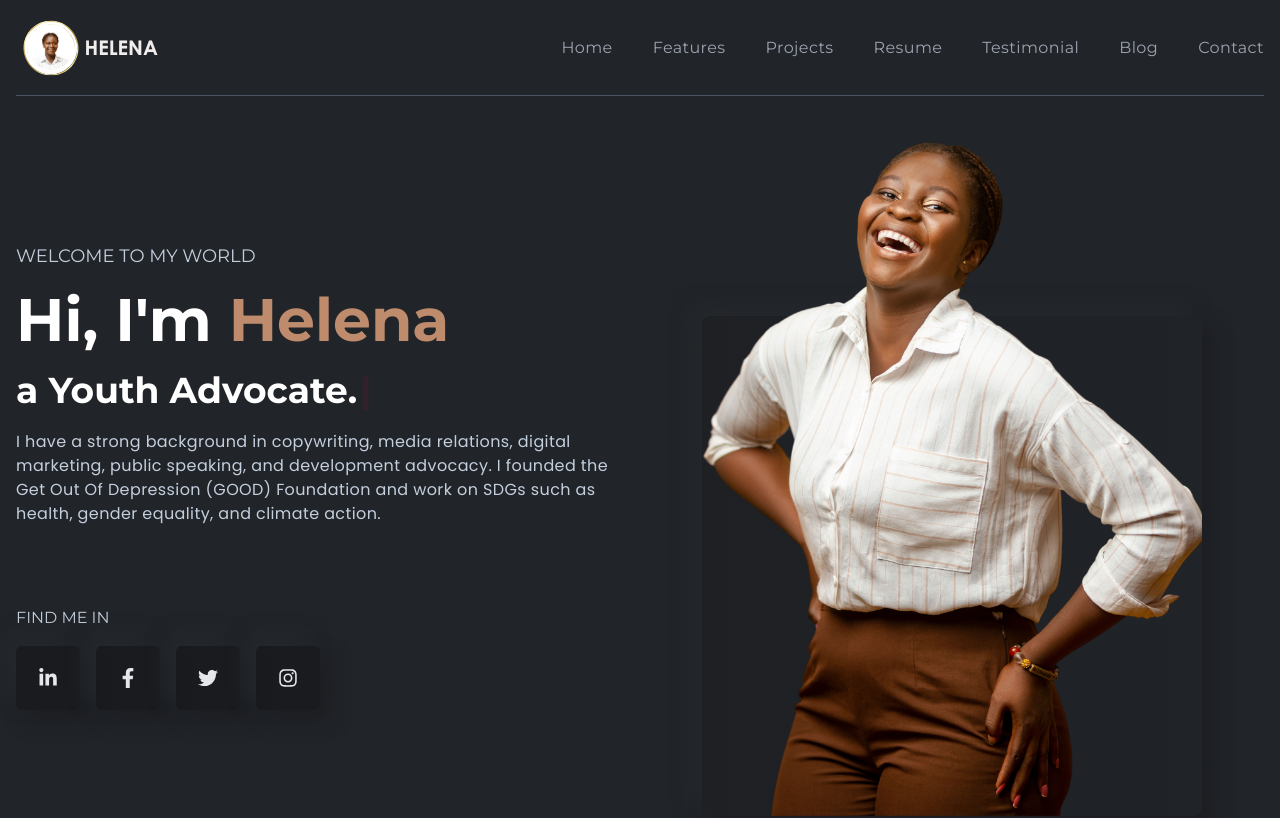
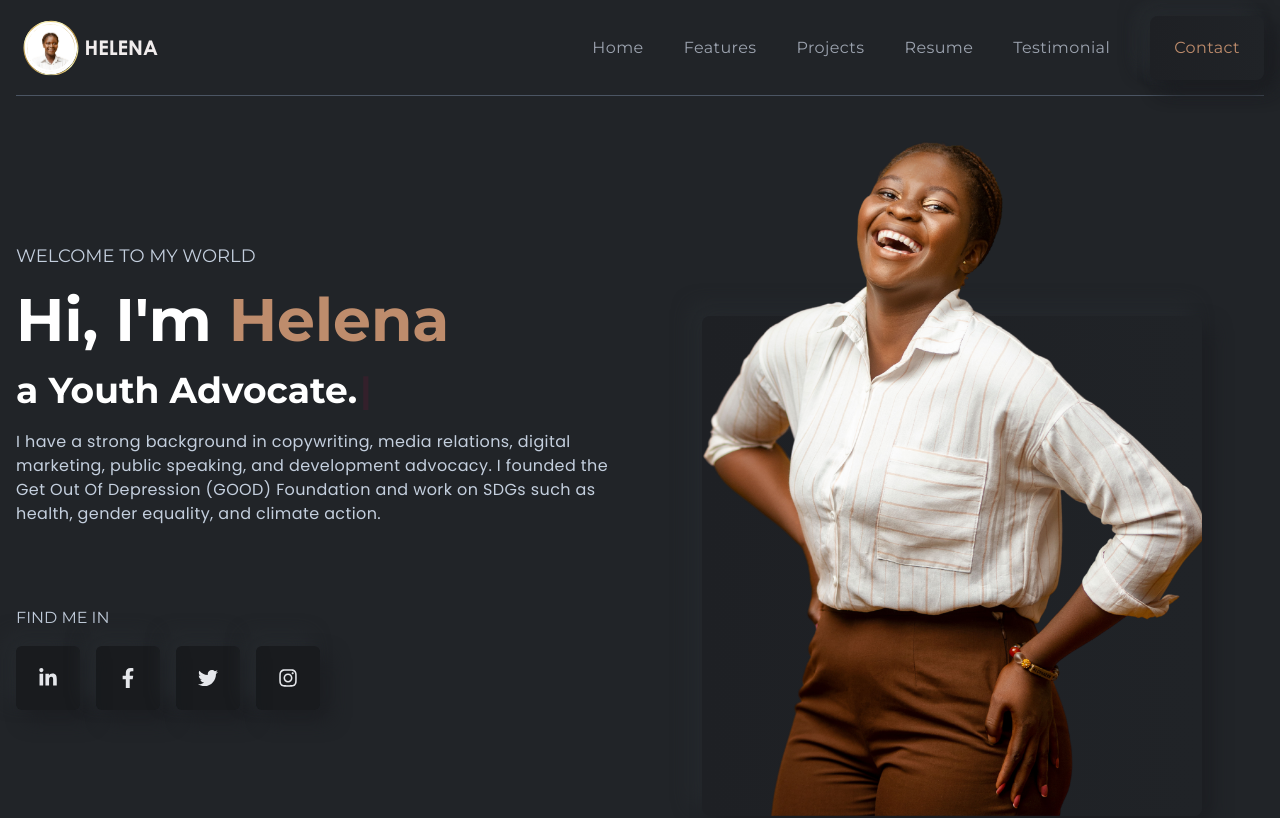
Before and after one commit to Jossyboydgenius/Speakers-portfolio, a React (Create React App) app: page / in a window 1280 px wide. Shown: the top 818 px of the page. Built offline with nearby package versions, Linux system fonts and the light colour scheme.

Commit message:
Refactor Navbar component to temporarily comment out the "Blog" link and update the "Contact" link styling

```diff
--- a/src/components/navbar/Navbar.js
+++ b/src/components/navbar/Navbar.js
@@ -11,7 +11,7 @@ const navLinksdata = [
   { _id: 3, title: "Projects", link: "projects" },
   { _id: 4, title: "Resume", link: "resume" },
   { _id: 5, title: "Testimonial", link: "testimonial" },
-  { _id: 6, title: "Blog", link: "blog" },
+  // { _id: 6, title: "Blog", link: "blog" },
   { _id: 7, title: "Contact", link: "contact" },
 ];
 
@@ -29,6 +29,24 @@ const Navbar = () => {
               className="text-base font-normal text-gray-400 tracking-wide cursor-pointer hover:text-designColor duration-300"
               key={_id}
             >
+              {title === "Contact" ? (
+                <div className="relative group">
+                  <Link
+                    activeClass="active"
+                    to={link}
+                    spy={true}
+                    smooth={true}
+                    offset={-70}
+                    duration={500}
+                    className="relative z-10 w-full h-full flex justify-center items-center transform transition-transform duration-300 group-hover:-translate-y-2"
+                  >
+                    <button className="w-full h-16 bg-gradient-to-r from-[#1e2024] to-[#202327] shadow-shadowOne text-designColor rounded-lg flex justify-center items-center px-6 hover:bg-designColor hover:text-white hover:bg-none duration-300">
+                      {title}
+                    </button>
+                  </Link>
+                  <div className="absolute bottom-0 w-full h-14 bg-gradient-to-r from-[#1e2024] to-[#202327] shadow-shadowOne rounded-lg transform transition-transform duration-300 group-hover:-translate-y-2"></div>
+                </div>
+              ) : (
                 <Link
                   activeClass="active"
                   to={link}
@@ -39,6 +57,7 @@ const Navbar = () => {
                 >
                   {title}
                 </Link>
+              )}
             </li>
           ))}
         </ul>
```
Lines whose indentation alone changed are shown as unchanged.
